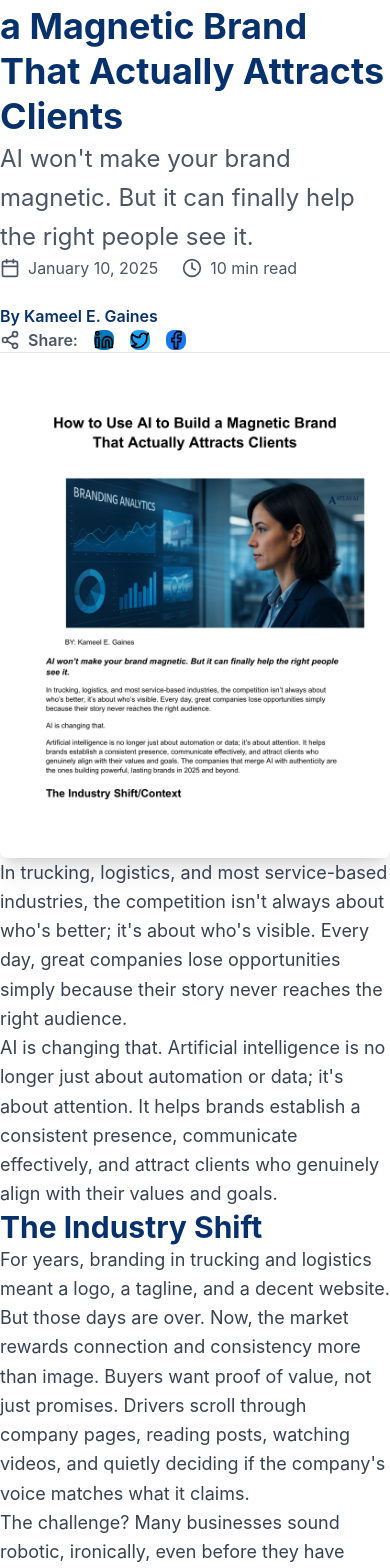
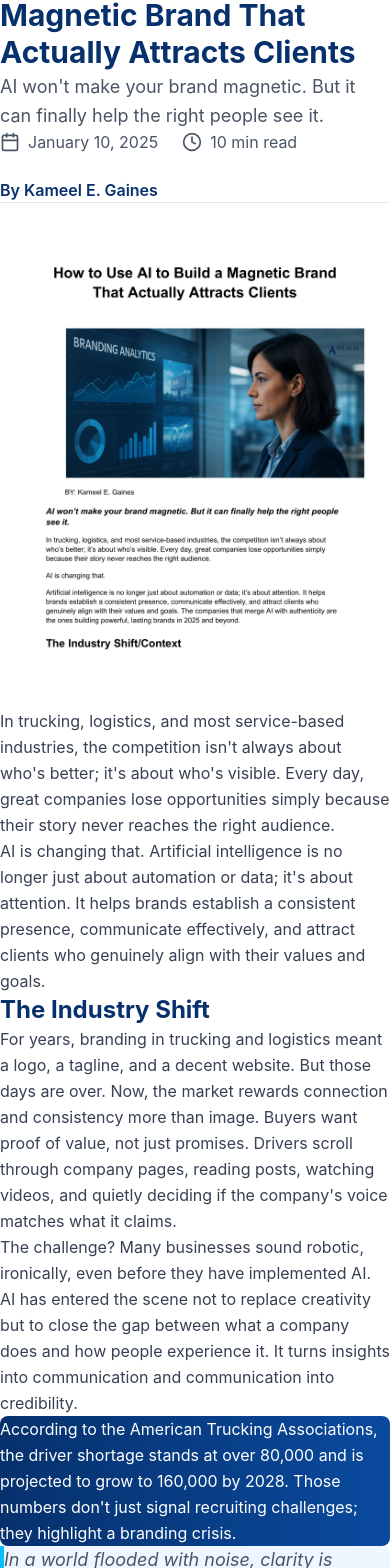
Before and after one commit to atlasaimarketing/atlas-ai-nextjs, a Next.js app: page /insights/ai-magnetic-brand-building in a window 390 px wide. Shown: the part 174-1742 px from the top of the page. Built offline with nearby package versions, Linux system fonts and the light colour scheme.

Commit message:
Design: Simplify blog cards - remove excerpt, make more compact, improve spacing

```diff
--- a/app/insights/[slug]/page.tsx
+++ b/app/insights/[slug]/page.tsx
@@ -35,8 +35,8 @@ export default async function BlogPostPage({ params }: BlogPostPageProps) {
     switch (section.type) {
       case 'heading':
         const level = section.level || 2;
-        const className = `font-bold text-[#06316D] mb-4 ${
-          level === 2 ? 'text-3xl mt-12' : 'text-2xl mt-8'
+        const className = `font-bold text-[#06316D] ${
+          level === 2 ? 'text-2xl md:text-3xl mt-12 mb-6' : 'text-xl md:text-2xl mt-10 mb-5'
         }`;
 
         if (level === 2) {
@@ -49,14 +49,14 @@ export default async function BlogPostPage({ params }: BlogPostPageProps) {
 
       case 'paragraph':
         return (
-          <p key={index} className="text-lg text-gray-700 leading-relaxed mb-6">
+          <p key={index} className="text-base md:text-lg text-gray-700 leading-relaxed mb-6">
             {section.content as string}
           </p>
         );
 
       case 'list':
         return (
-          <ul key={index} className="list-disc list-inside space-y-3 mb-6 text-lg text-gray-700">
+          <ul key={index} className="list-disc list-inside space-y-3 mb-8 text-base md:text-lg text-gray-700 ml-4">
             {(section.content as string[]).map((item, i) => (
               <li key={i} className="leading-relaxed">{item}</li>
             ))}
@@ -65,15 +65,15 @@ export default async function BlogPostPage({ params }: BlogPostPageProps) {
 
       case 'quote':
         return (
-          <blockquote key={index} className="border-l-4 border-[#09BEFC] pl-6 py-4 my-8 italic text-xl text-gray-600 bg-blue-50 rounded-r-lg">
+          <blockquote key={index} className="border-l-4 border-[#09BEFC] pl-6 py-6 my-10 italic text-lg md:text-xl text-gray-600 bg-blue-50 rounded-r-lg">
             {section.content as string}
           </blockquote>
         );
 
       case 'callout':
         return (
-          <div key={index} className="bg-gradient-to-r from-[#06316D] to-[#0a4a9e] text-white p-8 rounded-lg my-8 shadow-lg">
-            <p className="text-lg font-semibold leading-relaxed">
+          <div key={index} className="bg-gradient-to-r from-[#06316D] to-[#0a4a9e] text-white p-8 rounded-lg my-10">
+            <p className="text-base md:text-lg leading-relaxed">
               {section.content as string}
             </p>
           </div>
@@ -97,30 +97,30 @@ export default async function BlogPostPage({ params }: BlogPostPageProps) {
       </div>
 
       {/* Article Header */}
-      <article className="py-12">
+      <article className="py-16 md:py-24">
         <div className="container mx-auto px-4">
-          <div className="max-w-4xl mx-auto">
+          <div className="max-w-3xl mx-auto">
             {/* Category Badge */}
-            <div className="mb-6">
-              <span className="px-4 py-2 bg-[#09BEFC] text-white text-sm font-semibold rounded-full">
+            <div className="mb-8">
+              <span className="px-4 py-2 bg-[#09BEFC] text-white text-sm font-semibold rounded-full uppercase tracking-wide">
                 {post.category}
               </span>
             </div>
 
             {/* Title */}
-            <h1 className="text-4xl md:text-5xl font-bold text-[#06316D] mb-4 leading-tight">
+            <h1 className="text-3xl md:text-4xl lg:text-5xl font-bold text-[#06316D] mb-6 leading-tight">
               {post.title}
             </h1>
 
             {/* Subtitle */}
             {post.subtitle && (
-              <p className="text-2xl text-gray-600 mb-8 leading-relaxed">
+              <p className="text-lg md:text-xl text-gray-600 mb-10 leading-relaxed">
                 {post.subtitle}
               </p>
             )}
 
             {/* Meta Information */}
-            <div className="flex flex-wrap items-center gap-6 mb-8 text-gray-600">
+            <div className="flex flex-wrap items-center gap-6 mb-10 pb-8 border-b border-gray-200 text-gray-600">
               <div className="flex items-center gap-2">
                 <Calendar className="h-5 w-5" />
                 <span>{post.publishDate}</span>
@@ -134,8 +134,22 @@ export default async function BlogPostPage({ params }: BlogPostPageProps) {
               </div>
             </div>
 
+            {/* Featured Image */}
+            <div className="mb-12 rounded-lg overflow-hidden">
+              <img
+                src={post.featuredImage}
+                alt={post.title}
+                className="w-full h-auto"
+              />
+            </div>
+
+            {/* Article Content */}
+            <div className="prose prose-lg max-w-none">
+              {post.content.map((section, index) => renderSection(section, index))}
+            </div>
+
             {/* Social Share Buttons */}
-            <div className="flex items-center gap-4 mb-12 pb-8 border-b border-gray-200">
+            <div className="flex items-center gap-4 mt-16 pt-10 border-t border-gray-200">
               <span className="text-gray-600 font-semibold flex items-center gap-2">
                 <Share2 className="h-5 w-5" />
                 Share:
@@ -169,24 +183,10 @@ export default async function BlogPostPage({ params }: BlogPostPageProps) {
               </a>
             </div>
 
-            {/* Featured Image */}
-            <div className="mb-12 rounded-lg overflow-hidden shadow-xl">
-              <img
-                src={post.featuredImage}
-                alt={post.title}
-                className="w-full h-auto"
-              />
-            </div>
-
-            {/* Article Content */}
-            <div className="prose prose-lg max-w-none">
-              {post.content.map((section, index) => renderSection(section, index))}
-            </div>
-
             {/* Author Bio */}
-            <div className="mt-16 p-8 bg-gradient-to-r from-gray-50 to-blue-50 rounded-lg border border-gray-200">
-              <h3 className="text-2xl font-bold text-[#06316D] mb-4">About the Author</h3>
-              <p className="text-lg text-gray-700 leading-relaxed mb-4">
+            <div className="mt-16 p-8 bg-gray-50 rounded-lg">
+              <h3 className="text-xl md:text-2xl font-bold text-[#06316D] mb-4">About the Author</h3>
+              <p className="text-base md:text-lg text-gray-700 leading-relaxed mb-6">
                 <strong>{post.author.replace('By ', '')}</strong> is the founder of Atlas AI Growth & Marketing Agency,
                 specializing in AI-powered marketing strategies for logistics and transportation companies.
               </p>
@@ -205,10 +205,10 @@ export default async function BlogPostPage({ params }: BlogPostPageProps) {
 
       {/* Related Posts */}
       {relatedPosts.length > 0 && (
-        <section className="py-16 bg-gray-50">
+        <section className="py-20 bg-gray-50">
           <div className="container mx-auto px-4">
             <div className="max-w-6xl mx-auto">
-              <h2 className="text-3xl font-bold text-[#06316D] mb-8">Related Articles</h2>
+              <h2 className="text-2xl md:text-3xl font-bold text-[#06316D] mb-10">Related Articles</h2>
               <div className="grid md:grid-cols-3 gap-8">
                 {relatedPosts.map((relatedPost) => (
                   <Link key={relatedPost.slug} href={`/insights/${relatedPost.slug}`}>
@@ -221,10 +221,10 @@ export default async function BlogPostPage({ params }: BlogPostPageProps) {
                         />
                       </div>
                       <div className="p-6 flex-1">
-                        <h3 className="text-lg font-bold text-[#06316D] mb-2 group-hover:text-[#09BEFC] transition-colors line-clamp-2">
+                        <h3 className="text-lg font-bold text-[#06316D] mb-3 group-hover:text-[#09BEFC] transition-colors line-clamp-2">
                           {relatedPost.title}
                         </h3>
-                        <p className="text-gray-600 text-sm line-clamp-3">
+                        <p className="text-gray-600 line-clamp-3">
                           {relatedPost.excerpt}
                         </p>
                       </div>
@@ -238,13 +238,13 @@ export default async function BlogPostPage({ params }: BlogPostPageProps) {
       )}
 
       {/* CTA Section */}
-      <section className="py-20 bg-gradient-to-r from-[#06316D] to-[#0a4a9e]">
+      <section className="py-24 bg-gradient-to-r from-[#06316D] to-[#0a4a9e]">
         <div className="container mx-auto px-4">
-          <div className="max-w-4xl mx-auto text-center text-white">
+          <div className="max-w-3xl mx-auto text-center text-white">
             <h2 className="text-3xl md:text-4xl font-bold mb-6">
               Ready to Transform Your Marketing with AI?
             </h2>
-            <p className="text-xl text-blue-100 mb-8 leading-relaxed">
+            <p className="text-lg md:text-xl text-blue-100 mb-10 leading-relaxed">
               Let's discuss how Atlas AI can help you achieve measurable growth and competitive advantage.
             </p>
             <a
--- a/app/insights/page.tsx
+++ b/app/insights/page.tsx
@@ -88,9 +88,14 @@ export default function Insights() {
                     </div>
 
                     {/* Content */}
-                    <div className="p-6 flex-1 flex flex-col">
+                    <div className="p-5 flex-1 flex flex-col">
+                      {/* Title */}
+                      <h2 className="text-lg font-bold text-[#06316D] mb-3 group-hover:text-[#09BEFC] transition-colors line-clamp-2">
+                        {post.title}
+                      </h2>
+
                       {/* Meta Info */}
-                      <div className="flex items-center gap-4 mb-4 text-sm text-gray-500">
+                      <div className="flex items-center gap-4 text-sm text-gray-500 mt-auto">
                         <div className="flex items-center gap-1.5">
                           <Calendar className="h-4 w-4" />
                           <span>{post.publishDate}</span>
@@ -100,27 +105,11 @@ export default function Insights() {
                           <span>{post.readingTime}</span>
                         </div>
                       </div>
-
-                      {/* Title */}
-                      <h2 className="text-xl font-bold text-[#06316D] mb-3 group-hover:text-[#09BEFC] transition-colors line-clamp-2">
-                        {post.title}
-                      </h2>
-
-                      {/* Excerpt */}
-                      <p className="text-base text-gray-600 mb-6 line-clamp-3 flex-1">
-                        {post.excerpt}
-                      </p>
-
-                      {/* Read More Link */}
-                      <div className="flex items-center text-[#09BEFC] font-semibold group-hover:text-[#06316D] transition-colors mt-auto">
-                        <span>Read Article</span>
-                        <ArrowRight className="ml-2 h-4 w-4 group-hover:translate-x-1 transition-transform" />
-                      </div>
                     </div>
 
                     {/* Author */}
-                    <div className="px-6 py-4 bg-gray-50 border-t border-gray-100">
-                      <p className="text-sm text-gray-600">By {post.author}</p>
+                    <div className="px-5 py-3 bg-gray-50 border-t border-gray-100">
+                      <p className="text-xs text-gray-600">By {post.author}</p>
                     </div>
                   </article>
                 </Link>
```
